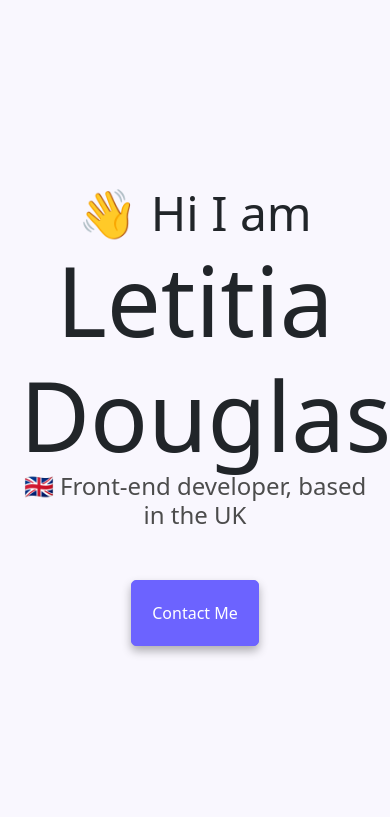
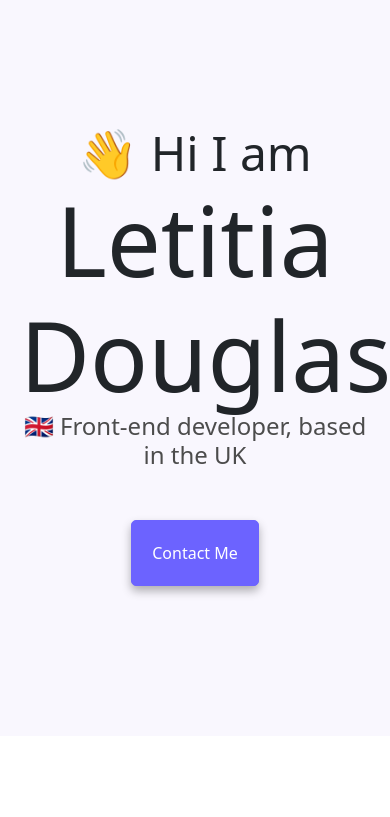
Before and after one commit to justdoit2022/portfolio-project, a plain HTML site: page index.html in a window 390 px wide. Shown: the top 817 px of the page. Drawn offline with nearby package versions, Linux system fonts and the light colour scheme.

Commit message:
updated 'hero' padding when responsive

```diff
--- a/src/style.css
+++ b/src/style.css
@@ -113,6 +113,11 @@ p {
 }
 
 @media (max-width: 500px) {
+  .hero {
+    background: #f9f7fe;
+    padding: 100px 20px;
+  }
+
   .pic {
     display: none;
   }
```
